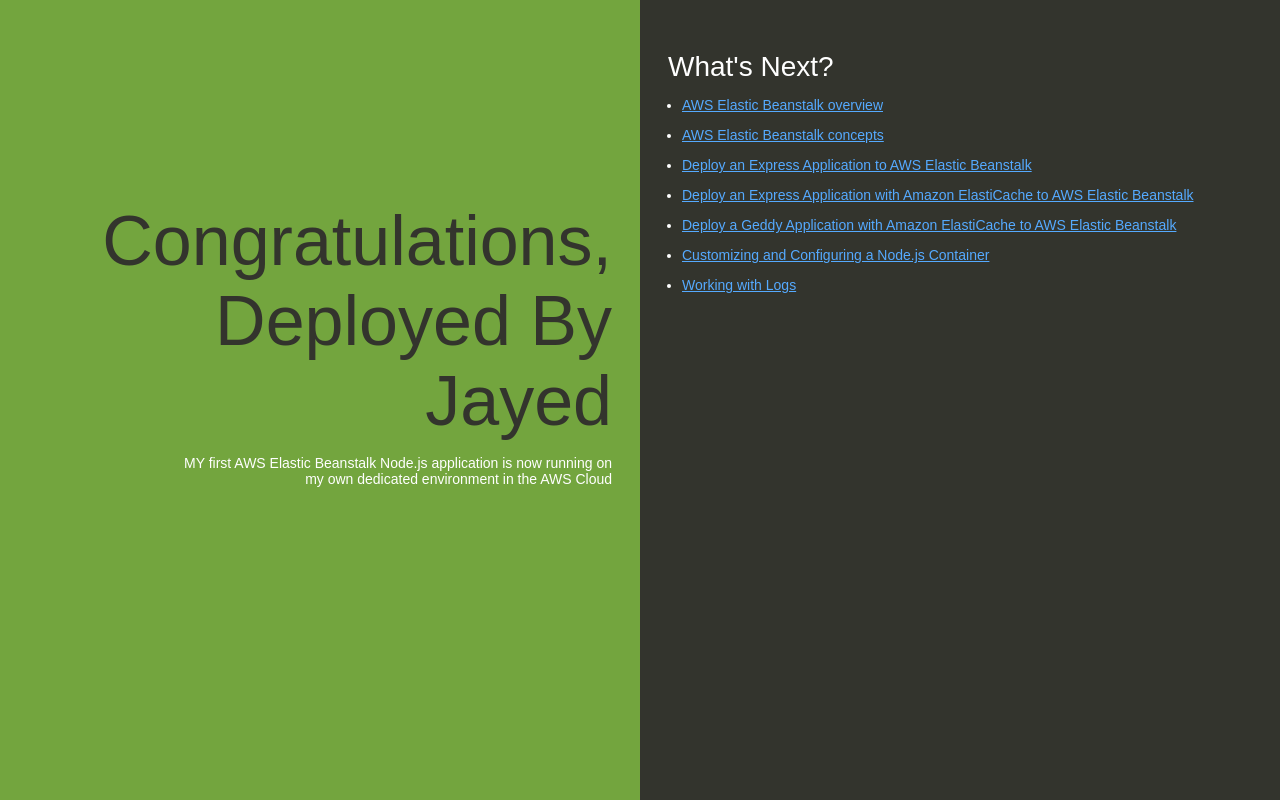
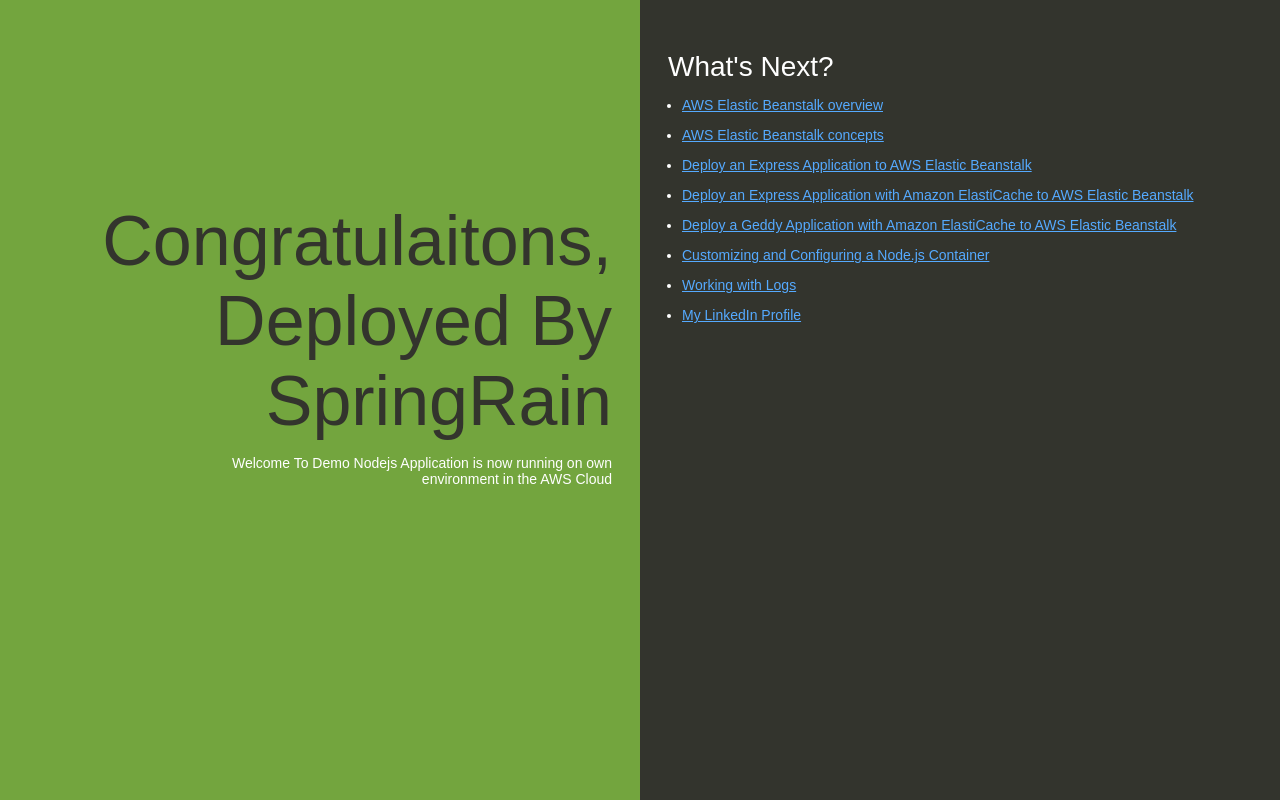
Before and after one commit to ajayed/elasticbeanstal, a website: page index.html in a window 1280 px wide. Drawn offline with Linux system fonts and the light colour scheme.

Commit message:
index file updated

```diff
--- a/index.html
+++ b/index.html
@@ -74,8 +74,8 @@
   </head>
   <body>
     <div class="textColumn">
-      <h1>Congratulations, Deployed By Jayed</h1>
-      <p>MY first AWS Elastic Beanstalk Node.js application is now running on my own dedicated environment in the AWS Cloud</p>
+      <h1>Congratulaitons, Deployed By SpringRain</h1>
+      <p>Welcome To Demo Nodejs Application is now running on own environment in the AWS Cloud</p>
     </div>
     <div class="linksColumn">
       <h2>What's Next?</h2>
@@ -87,6 +87,7 @@
         <li><a href="http://docs.aws.amazon.com/elasticbeanstalk/latest/dg/create_deploy_nodejs_geddy_elasticache.html">Deploy a Geddy Application with Amazon ElastiCache to AWS Elastic Beanstalk </a></li>
         <li><a href="http://docs.aws.amazon.com/elasticbeanstalk/latest/dg/create_deploy_nodejs_custom_container.html">Customizing and Configuring a Node.js Container </a></li>
         <li><a href="http://docs.aws.amazon.com/elasticbeanstalk/latest/dg/using-features.loggingS3.title.html">Working with Logs</a></li>
+		<li><a href="https://www.linkedin.com/in/ajayedit">My LinkedIn Profile</a></li>
       </ul>
     </div>
   </body>
```
